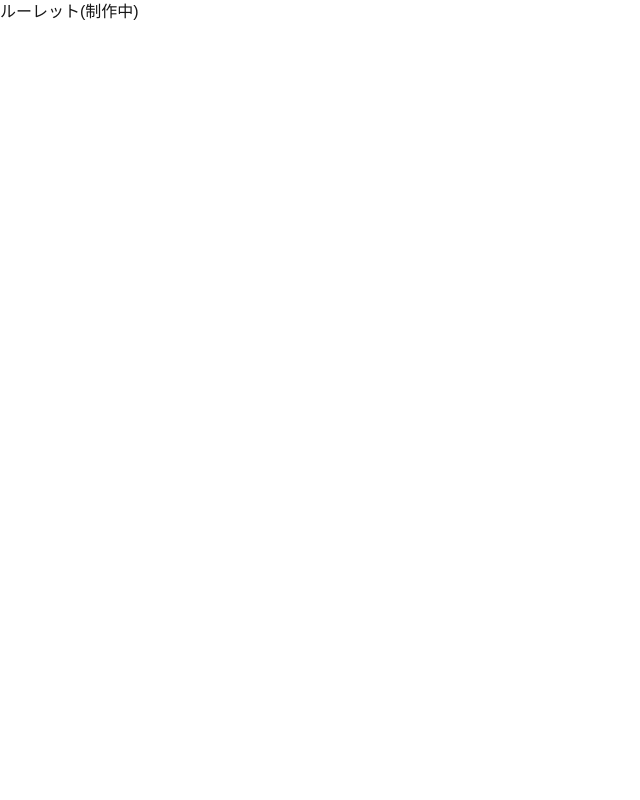
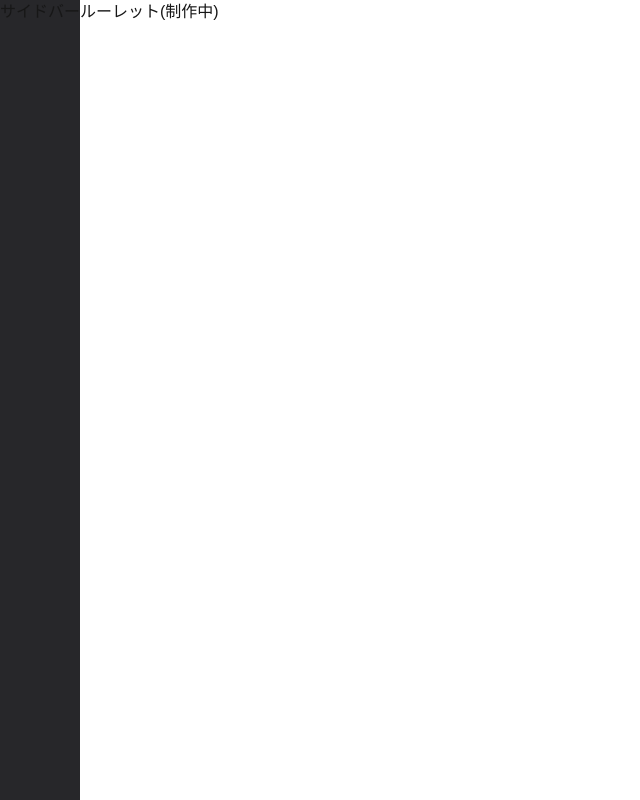
Before and after one commit to MiyazakiTakumi-724/cheating_game, a Next.js app: page /roulette in a window 1280 px wide. Shown: the whole page, without its empty margins (0-640 px from the left). Built offline with nearby package versions, Linux system fonts and the light colour scheme.

Commit message:
fix sidebar

```diff
--- a/app/components/sidebar.tsx
+++ b/app/components/sidebar.tsx
@@ -6,7 +6,7 @@ import { games } from "@/lib/games";
 
 export function Sidebar() {
     return (
-        <aside>
+        <aside className="bg-zinc-800">
             <p>
                 サイドバー
             </p>
--- a/app/layout.tsx
+++ b/app/layout.tsx
@@ -19,16 +19,11 @@ export const metadata: Metadata = {
 
 export default function RootLayout({ children }: LayoutProps<"/">) {
   return (
-    <html
-      lang="en"
-      className={`${geistSans.variable} ${geistMono.variable} h-full antialiased`}
-    >
-      <body className="min-h-full flex flex-col">{children}</body>
+    <html>
+      <body className="flex min-h-screen">
+        <Sidebar />
+        {children}
+      </body>
     </html>
   );
-
-  <body className="min-h-full flex flex-col">
-    <Sidebar />
-    {children}
-  </body>
 }
```
